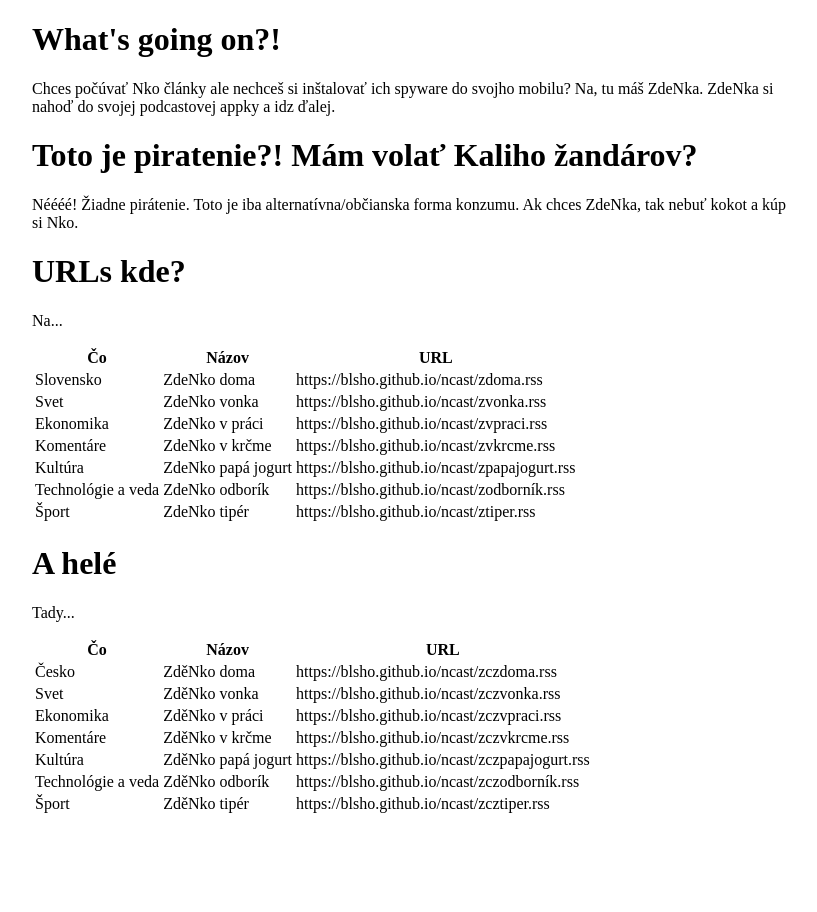
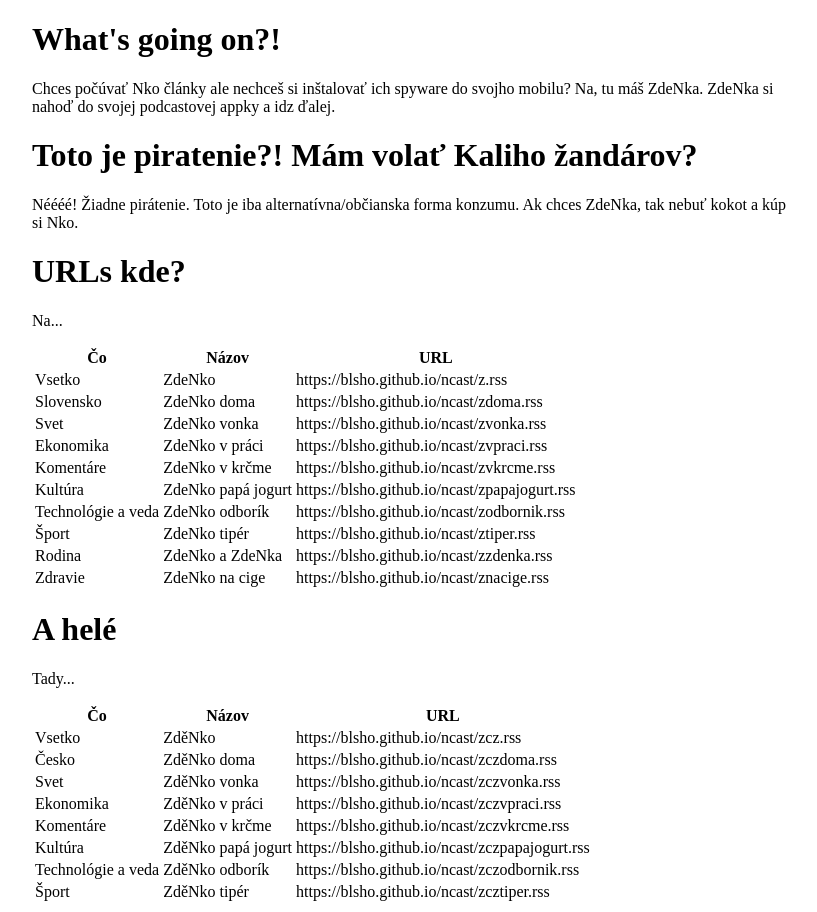
Before and after one commit to blsho/ncast, a plain HTML site: page output/index.html in a window 1280 px wide. Shown: the whole page, without its empty margins (226-1043 px from the left). Before the commit the page ends 824 px from the top, so only its background shows below. Drawn offline with Linux system fonts and the light colour scheme.

Commit message:
Add another feeds

```diff
--- a/output/index.html
+++ b/output/index.html
@@ -24,6 +24,11 @@
                 <th>Čo</th>
                 <th>Názov</th>
                 <th>URL</th>
+            </tr>
+            <tr>
+                <td>Vsetko</td>
+                <td>ZdeNko</td>
+                <td>https://blsho.github.io/ncast/z.rss</td>
             </tr>
             <tr>
                 <td>Slovensko</td>
@@ -53,12 +58,22 @@
             <tr>
                 <td>Technológie a veda</td>
                 <td>ZdeNko odborík</td>
-                <td>https://blsho.github.io/ncast/zodborník.rss</td>
+                <td>https://blsho.github.io/ncast/zodbornik.rss</td>
             </tr>
             <tr>
                 <td>Šport</td>
                 <td>ZdeNko tipér</td>
                 <td>https://blsho.github.io/ncast/ztiper.rss</td>
+            </tr>
+            <tr>
+                <td>Rodina</td>
+                <td>ZdeNko a ZdeNka</td>
+                <td>https://blsho.github.io/ncast/zzdenka.rss</td>
+            </tr>
+            <tr>
+                <td>Zdravie</td>
+                <td>ZdeNko na cige</td>
+                <td>https://blsho.github.io/ncast/znacige.rss</td>
             </tr>
         </table>
 
@@ -69,6 +84,11 @@
                 <th>Čo</th>
                 <th>Názov</th>
                 <th>URL</th>
+            </tr>
+            <tr>
+                <td>Vsetko</td>
+                <td>ZděNko</td>
+                <td>https://blsho.github.io/ncast/zcz.rss</td>
             </tr>
             <tr>
                 <td>Česko</td>
@@ -98,7 +118,7 @@
             <tr>
                 <td>Technológie a veda</td>
                 <td>ZděNko odborík</td>
-                <td>https://blsho.github.io/ncast/zczodborník.rss</td>
+                <td>https://blsho.github.io/ncast/zczodbornik.rss</td>
             </tr>
             <tr>
                 <td>Šport</td>
```
Also changed, not shown: 1 other file.
